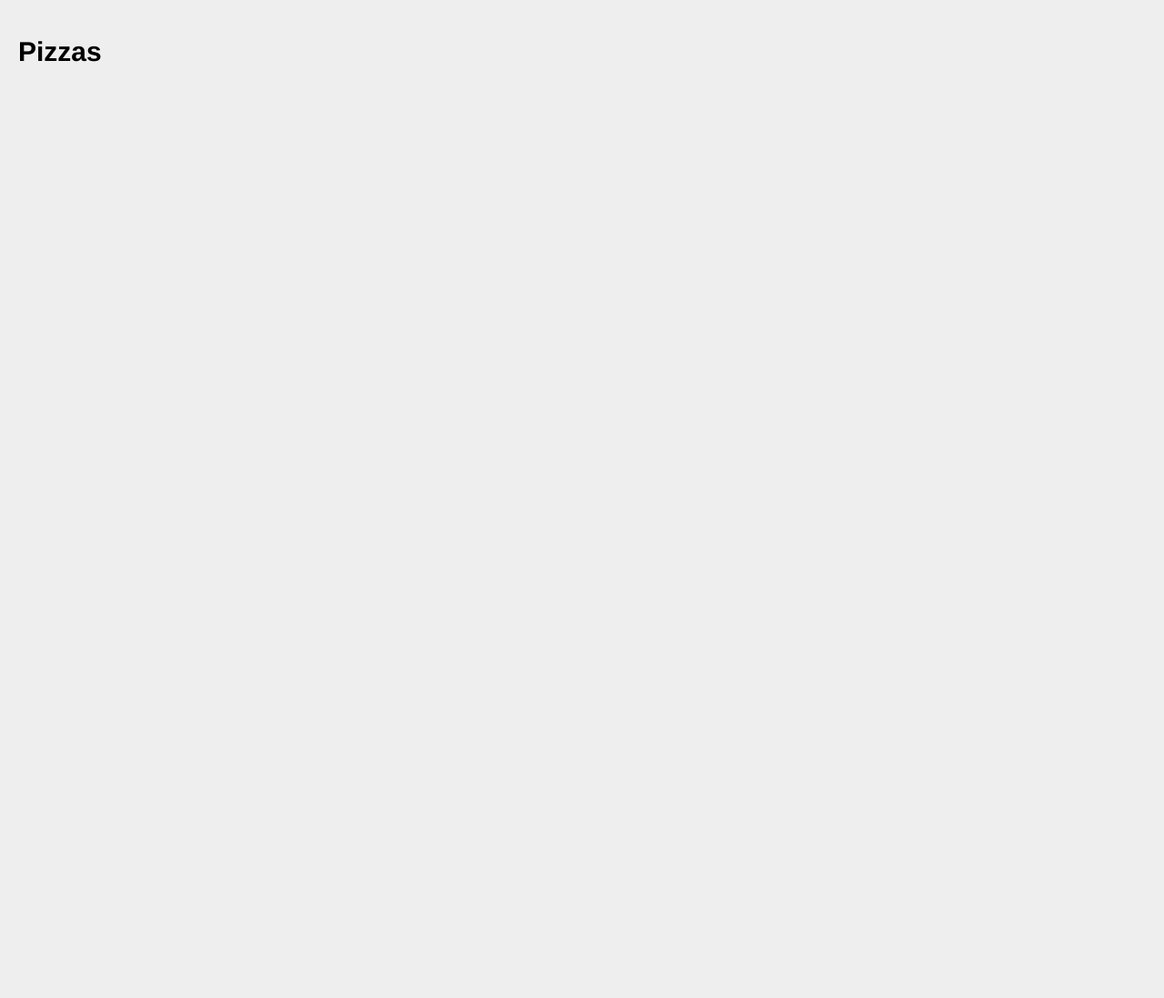
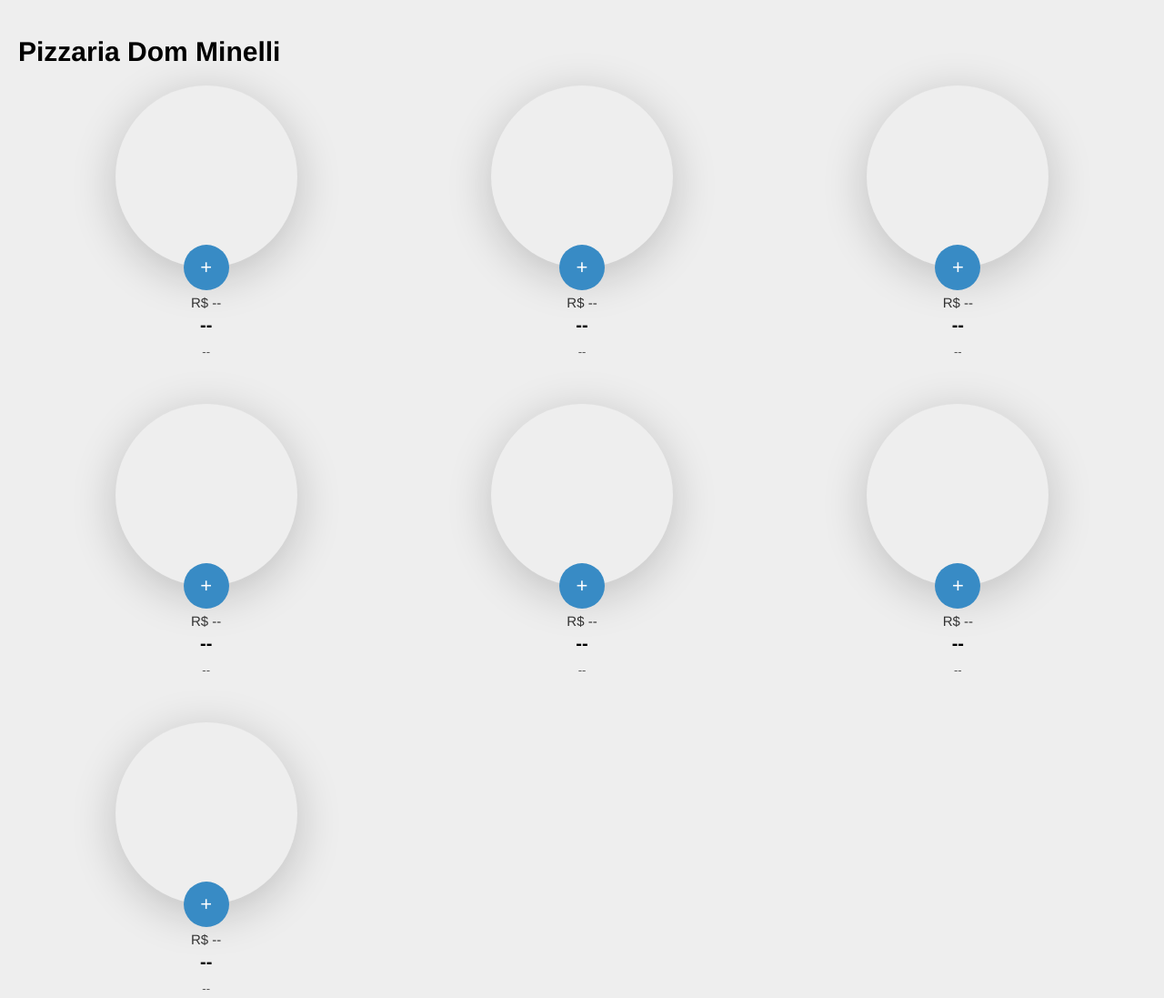
Before and after one commit to diegominelli/Pizzaria-Dom-Minelli, a plain HTML site: page index.html in a window 1280 px wide. Shown: the whole page at 91% size. Before the commit the page ends 800 px from the top, so only its background shows below. Drawn offline with Linux system fonts and the light colour scheme; a web font is replaced by a local one.

Commit message:
Clonando as informaçoes de pizzaItem

```diff
--- a/index.html
+++ b/index.html
@@ -2,7 +2,7 @@
 <html>
 <head>
     <meta charset="utf-8" />
-    <title>Curso de JavaScript</title>
+    <title>Pizzaria Dom Minelli</title>
     <link rel="stylesheet" href="style.css" />
     <meta name="viewport" content="width=device-width, initial-scale=1.0">
     <link href="https://fonts.googleapis.com/css?family=Hepta+Slab:400,700|Lato:400,700&display=swap" rel="stylesheet">
@@ -32,7 +32,7 @@
         <div class="menu-openner"><span>0</span>🛒</div>
     </header>
     <main>
-        <h1>Pizzas</h1>
+        <h1>Pizzaria Dom Minelli</h1>
         <div class="pizza-area"></div>
     </main>
     <aside>
--- a/script.js
+++ b/script.js
@@ -0,0 +1,8 @@
+const c = (el) => document.querySelector(el);
+const cs = (el) => document.querySelectorAll(el);
+pizzaJson.map((item, index) => {
+  let pizzaItem = c(".models .pizza-item").cloneNode(true);
+  // Preencher as informações em pizzaItem
+
+  c(".pizza-area").append(pizzaItem);
+});
```
